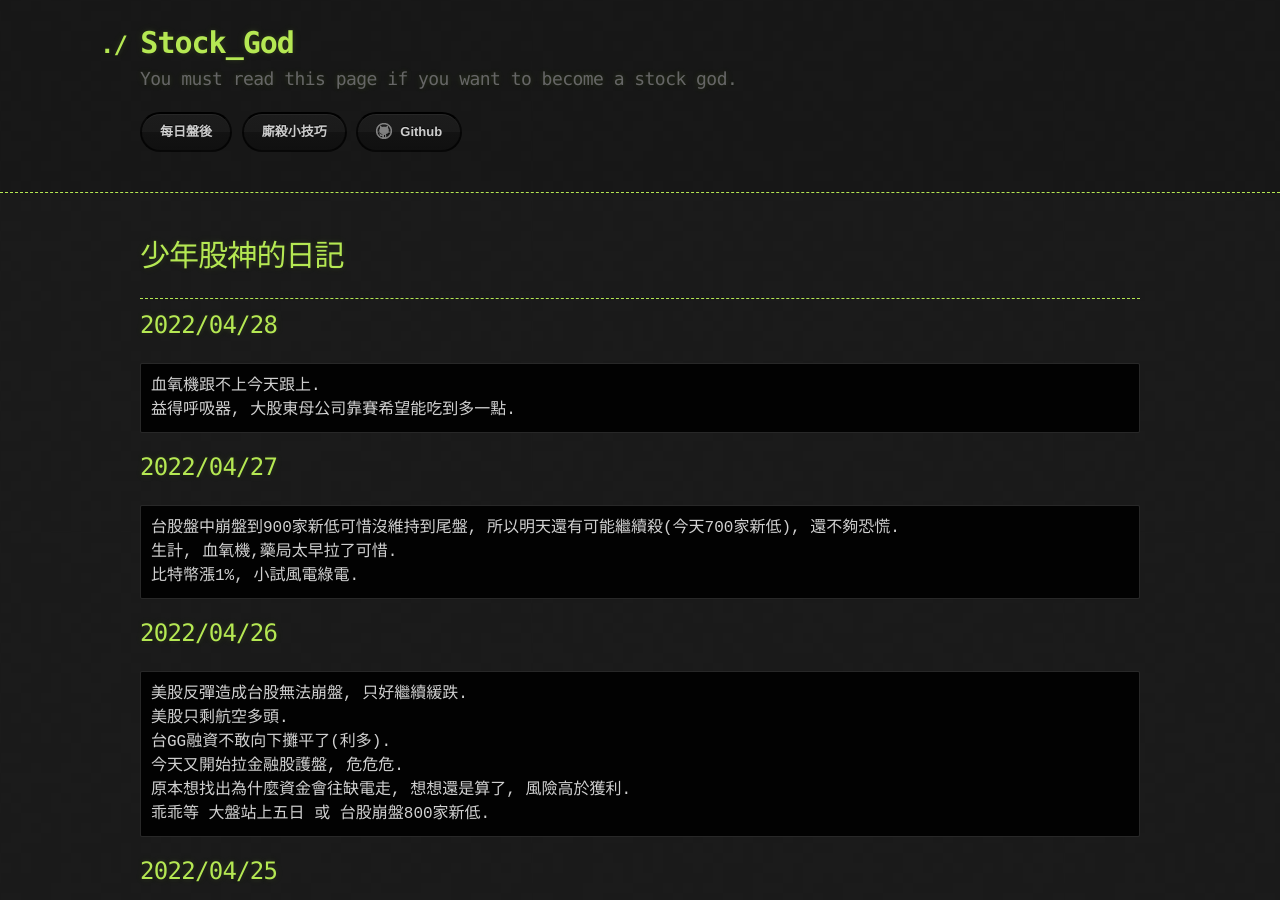
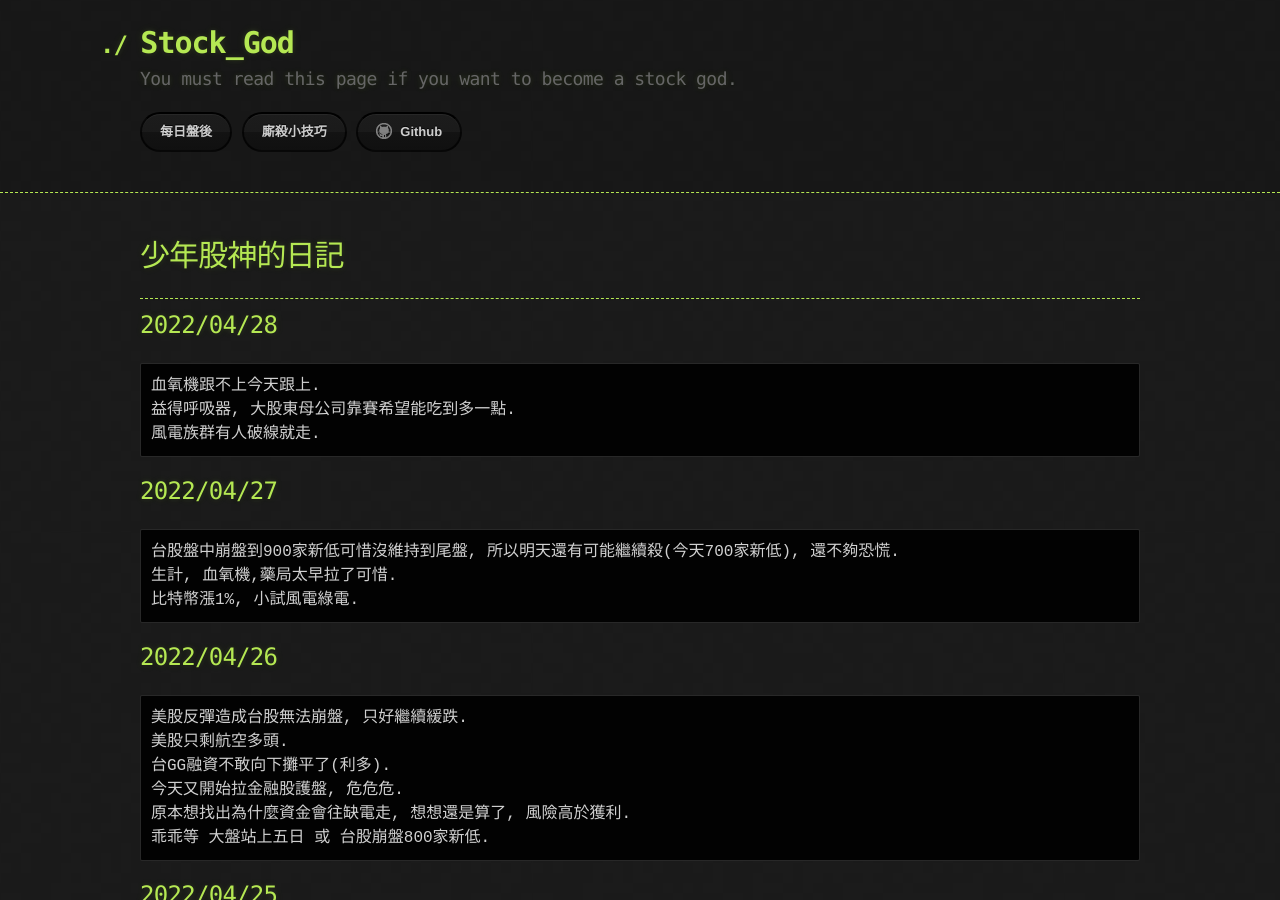
Before and after one commit to lepg5487/Stock_God, a Jekyll site: the page built from index.md, in a window 1280 px wide and 900 px high. Built offline with Jekyll 4.4.1, drawn with Linux system fonts in a browser that asks for light colours; our own code applies the rules of GitHub Pages for plain Markdown files.

Commit message:
Update index.md

````diff
--- a/index.md
+++ b/index.md
@@ -10,6 +10,7 @@ layout: testlayouts
 ```
 血氧機跟不上今天跟上.
 益得呼吸器, 大股東母公司靠賽希望能吃到多一點.
+風電族群有人破線就走.
 ```
 
 ## 2022/04/27
````
